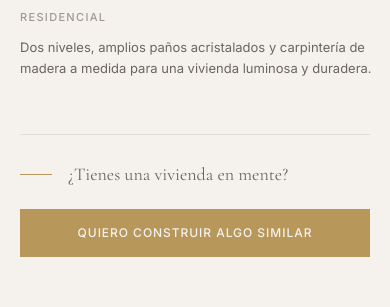
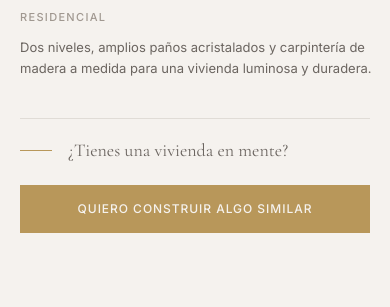
Before and after one commit to DiegoQV/web-construccion, a Next.js app: page / in a window 390 px wide. Shown: the part 2385-2692 px from the top of the page. Built offline with nearby package versions, Linux system fonts and the light colour scheme.

Commit message:
mejorando seccion proyectos

```diff
--- a/components/sections/Gallery/Gallery.module.css
+++ b/components/sections/Gallery/Gallery.module.css
@@ -115,8 +115,8 @@
   align-items: center;
   justify-content: space-between;
   gap: var(--space-8);
-  margin-top: var(--space-20);
-  padding-top: var(--space-8);
+  margin-top: var(--space-12);
+  padding-top: var(--space-6);
   border-top: 1px solid var(--color-border-subtle);
 }
 
@@ -271,8 +271,8 @@
     display: grid;
     grid-template-columns: 1fr;
     gap: var(--space-5);
-    margin-top: var(--space-6);
-    padding-top: var(--space-6);
+    margin-top: var(--space-2);
+    padding-top: var(--space-4);
   }
 
   .gallery__mobile_arrows {
```
